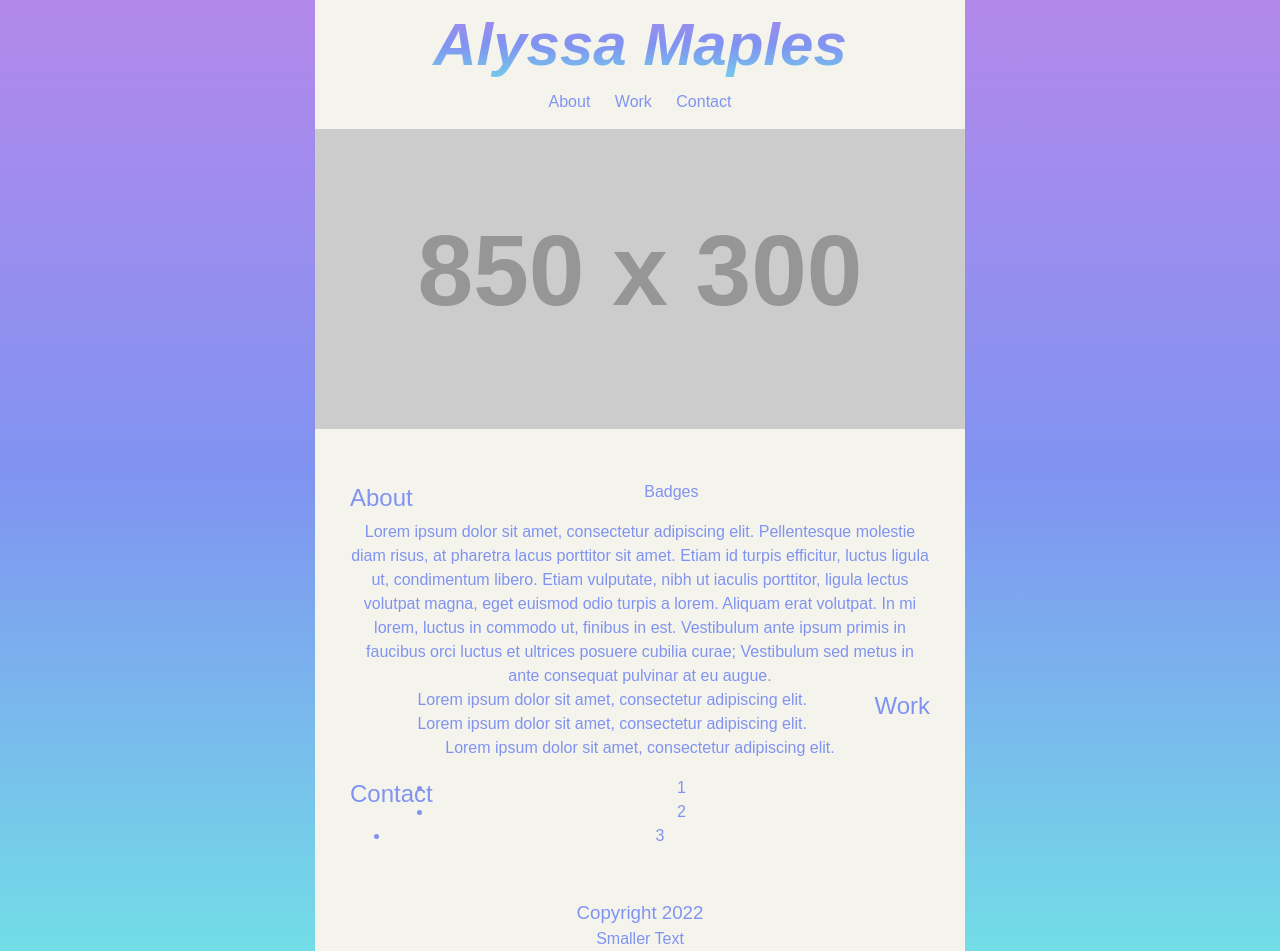
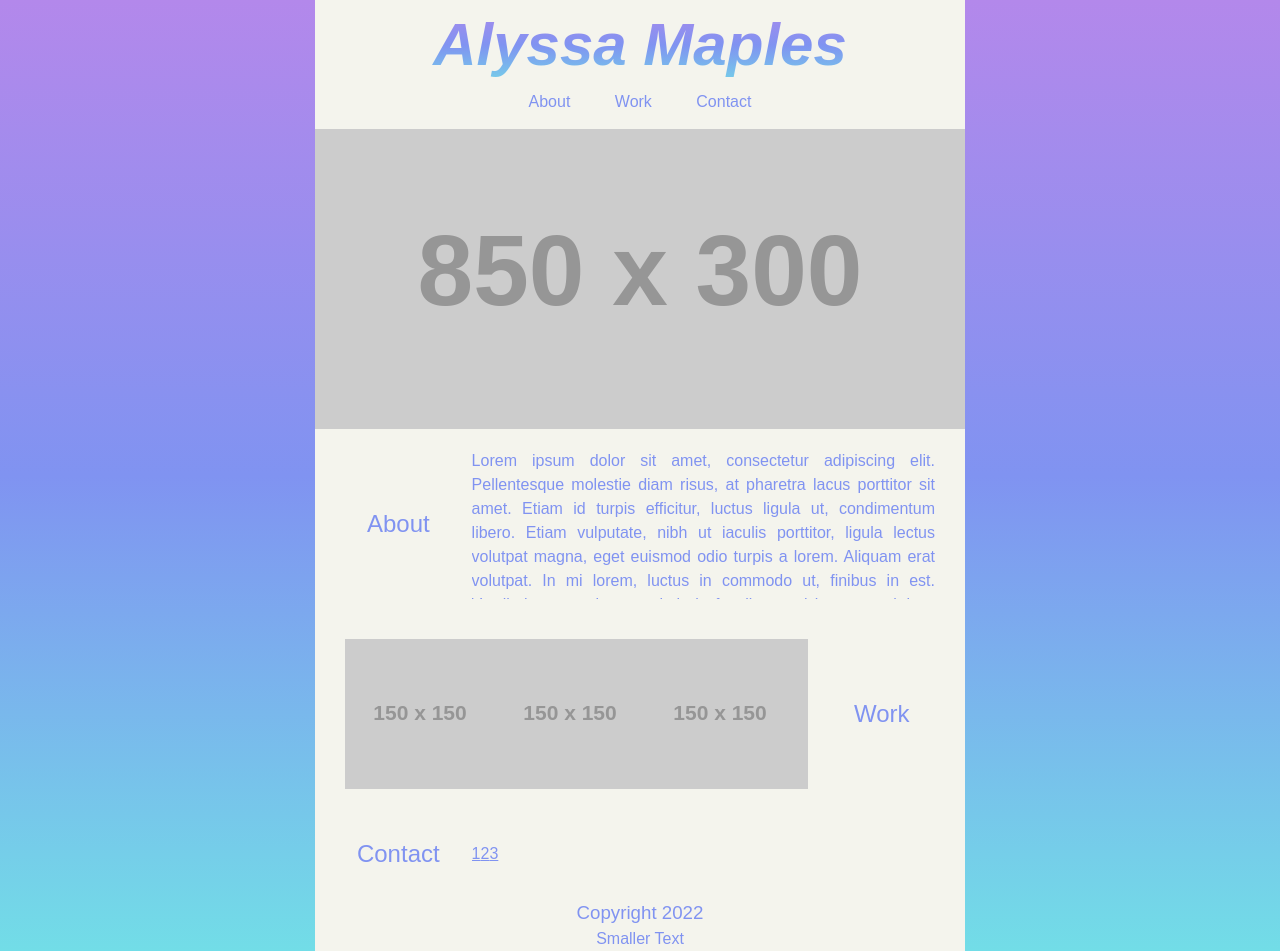
Before and after one commit to armaples/old-portfolio, a plain HTML site: page index.html in a window 1280 px wide. Drawn offline with Linux system fonts and the light colour scheme; placeholder pictures from the web are drawn by us; a web font is replaced by a local one.

Commit message:
Added flexbox properties. adjusted spacing around elements.

```diff
--- a/assets/css/style.css
+++ b/assets/css/style.css
@@ -14,9 +14,20 @@
     color: var(--periwinkle);
 }
 
+::selection {
+    color: var(--pink);
+    background: var(--periwinkle);
+}
+
+::-webkit-scrollbar {
+    width: 0px;
+    background: transparent;
+}
+
 html {
     background-image: linear-gradient(var(--purple), var(--periwinkle), var(--blue));
     background-size: cover;
+    scrollbar-width: none;
 }
 
 body {
@@ -46,7 +57,7 @@ header h1 {
 
 nav {
     margin-top: 0px;
-    margin-bottom: 15px;
+    /* margin-bottom: 20px; */
 }
 
 nav ul {
@@ -59,8 +70,7 @@ nav li {
     list-style-type: none;
     line-height: 0px;
     text-align: center;
-    margin: 5px;
-
+    margin: 10px;
 }
 
 nav a {
@@ -68,12 +78,12 @@ nav a {
     font-weight: 400;
     font-style: normal;
     text-decoration: none;
-    padding: 5px;
+    padding: 10px;
 }
 
 nav a:hover {
     color: var(--pink);
-    background-image: linear-gradient(var(--purple), var(--periwinkle), var(--blue));
+    background-color: var(--periwinkle);
 }
 
 .banner {
@@ -82,45 +92,77 @@ nav a:hover {
     background-image: url("http://via.placeholder.com/850x300.png");
     background-size: cover;
     background-position: center;
-    display: block;
+    /* display: block; */
 }
 
 main {
-    padding: 35px;
+    margin: 0px;
+    display: flex;
+    flex-basis: 100%;
+    /* flex-basis: 350px; */
+    flex-direction: column;
+    /* flex-wrap: wrap; */
+    /* width: 100%; */
+    /* justify-content: start; */
+    /* justify-content: flex-start; */
 }
 
-main section {
-
+#about, #work, #contact {
+    margin: 10px;
+    padding: 10px;
+    display: flex;
+    flex-direction: row;
+    flex-basis: 100%;
+    align-items: center;
 }
 
-main aside {
+#work {
+    flex-direction: row-reverse;
+}
 
+.subheader {
+    flex-basis: 150px;
+    overflow: hidden;
 }
 
 main h2 {
     font-family: ohno-blazeface, sans-serif;
     font-weight: 400;
     font-style: normal;
-}
-
-.floatleft {
-    float: left;
-}
-
-.floatright {
-    float: right;
-}
-
-.boxes {
 
 }
 
-.box {
-
+.aboutbox p {
+    text-align: justify;
+    text-justify: inter-character;
 }
 
-.contactLinks {
+.aboutbox, .workbox, .contactbox {
+    display: flex;
+    max-height: 150px;
+    overflow-y: scroll;
+    flex-basis: 90%;
+    margin: 0 10px;
+}
 
+.workbox {
+    overflow-x: scroll;
+    overflow-y: hidden;
+}
+
+.example, .contactlink {
+   height: 150px;
+   flex-basis: max-content;
+   flex-shrink: 0;
+   flex-grow: 0;
+   align-items: center;
+   /* margin: 0 10px; */
+   text-align: center;
+}
+
+.contactlink {
+    height: 50px;
+    line-height: 50px;
 }
 
 footer {
@@ -132,8 +174,3 @@ footer h3 {
     font-weight: 400;
     font-style: normal;
 }
-
-
-::selection {
-    color: var(--pink);
-    background: var(--periwinkle);
--- a/index.html
+++ b/index.html
@@ -25,45 +25,56 @@
     <div class="banner"></div>
 
     <main>
-        <section id="about" class="box">
-            <aside class="floatleft"><h2>About</h2></aside>
+        <section id="about">
+            <aside class="subheader"><h2>About</h2></aside>
 
-            <article><ul>Badges</ul>
+            <section class="aboutbox">
                 <p>Lorem ipsum dolor sit amet, consectetur adipiscing elit. Pellentesque molestie diam risus, at pharetra lacus porttitor sit amet. Etiam id turpis efficitur, luctus ligula ut, condimentum libero. Etiam vulputate, nibh ut iaculis porttitor, ligula lectus volutpat magna, eget euismod odio turpis a lorem. Aliquam erat volutpat. In mi lorem, luctus in commodo ut, finibus in est. Vestibulum ante ipsum primis in faucibus orci luctus et ultrices posuere cubilia curae; Vestibulum sed metus in ante consequat pulvinar at eu augue.</p>
-            </article>
+            </section>
         </section>
 
         <section id="work">
-            <aside class="floatright"><h2>Work</h2></aside>
+            <aside class="subheader"><h2>Work</h2></aside>
 
-            <section class="boxes">
-                <article class="box">
-                    <figure><img src="" alt=""></figure>
-                        <figcaption>Lorem ipsum dolor sit amet, consectetur adipiscing elit.</figcaption>
-                </article>
+            <section class="workbox">
+                <section class="example">
+                    <figure><img src="https://via.placeholder.com/150.png" alt=""></figure>
+                </section>
 
-                <article class="box">
-                    <figure><img src="" alt=""></figure>
-                        <figcaption>Lorem ipsum dolor sit amet, consectetur adipiscing elit.</figcaption>
-                </article>
+                <section class="example">
+                    <figure><img src="https://via.placeholder.com/150.png" alt=""></figure>
+                </section>
 
-                <article class="box">
-                    <figure><img src="" alt=""></figure>
-                        <figcaption>Lorem ipsum dolor sit amet, consectetur adipiscing elit.</figcaption>
-                    </article>
+                <section class="example">
+                    <figure><img src="https://via.placeholder.com/150.png" alt=""></figure>
+
+                </section>
+
+                <section class="example">
+                    <figure><img src="https://via.placeholder.com/150.png" alt=""></figure>
+                </section>
+
+                <section class="example">
+                    <figure><img src="https://via.placeholder.com/150.png" alt=""></figure>
+                </section>
             </section>
+        </section>
 
-            <section id="contact">
-        <!-- subheading on left, content on right  -->
-                <aside class="floatleft"><h2>Contact</h2></aside>
+        <section id="contact">
+            <aside class="subheader"><h2>Contact</h2></aside>
 
-                <article class="contactLinks">
-                    <ul>
-                        <li>1</li>
-                        <li>2</li>
-                        <li>3</li>
-                    </ul>
-                </article>
+            <section class="contactbox">
+                <section class="contactlink">
+                    <a href="1">1</a>
+                </section>
+
+                <section class="contactlink">
+                    <a href="1">2</a>
+                </section>
+
+                <section class="contactlink">
+                    <a href="1">3</a>
+                </section>
             </section>
         </section>
     </main>
```
